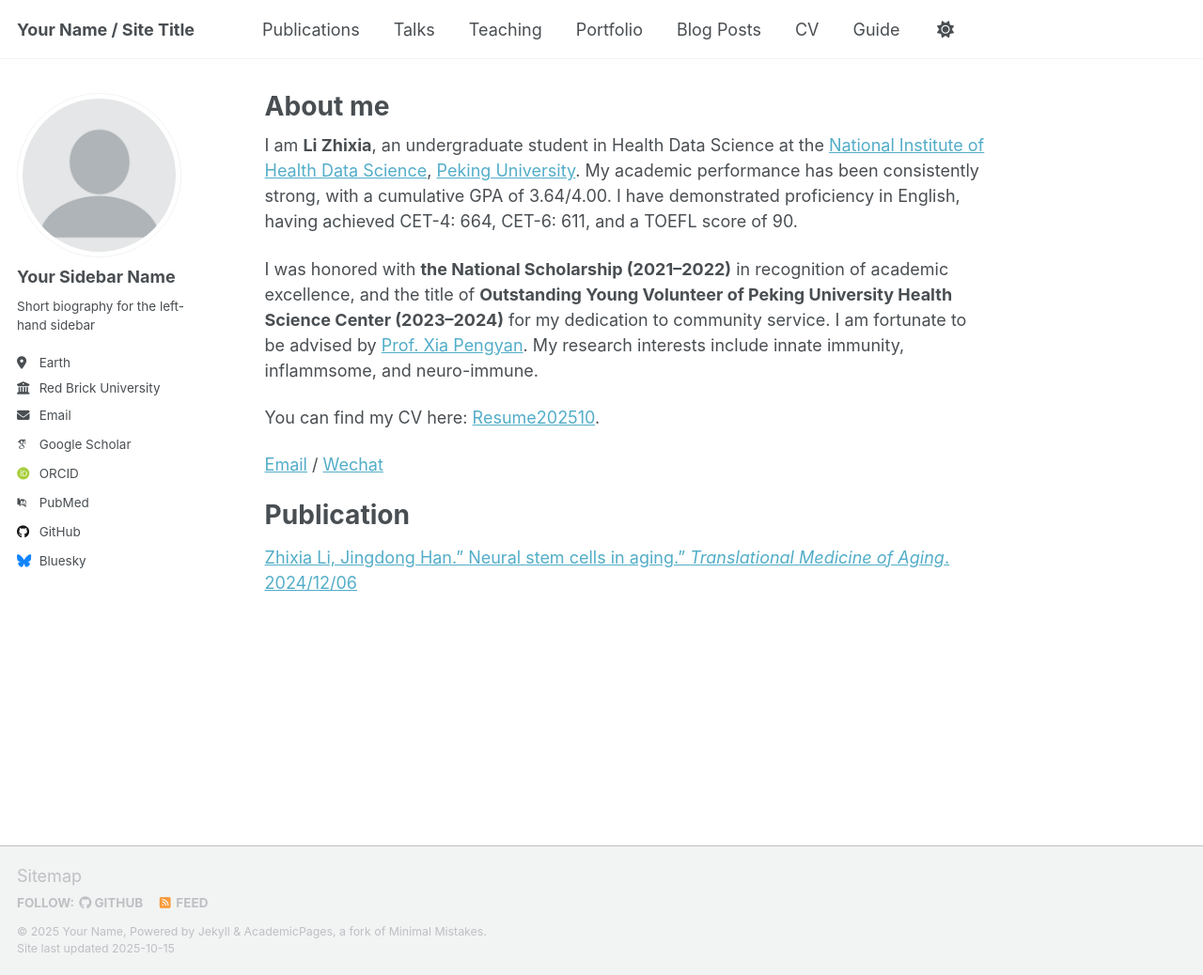
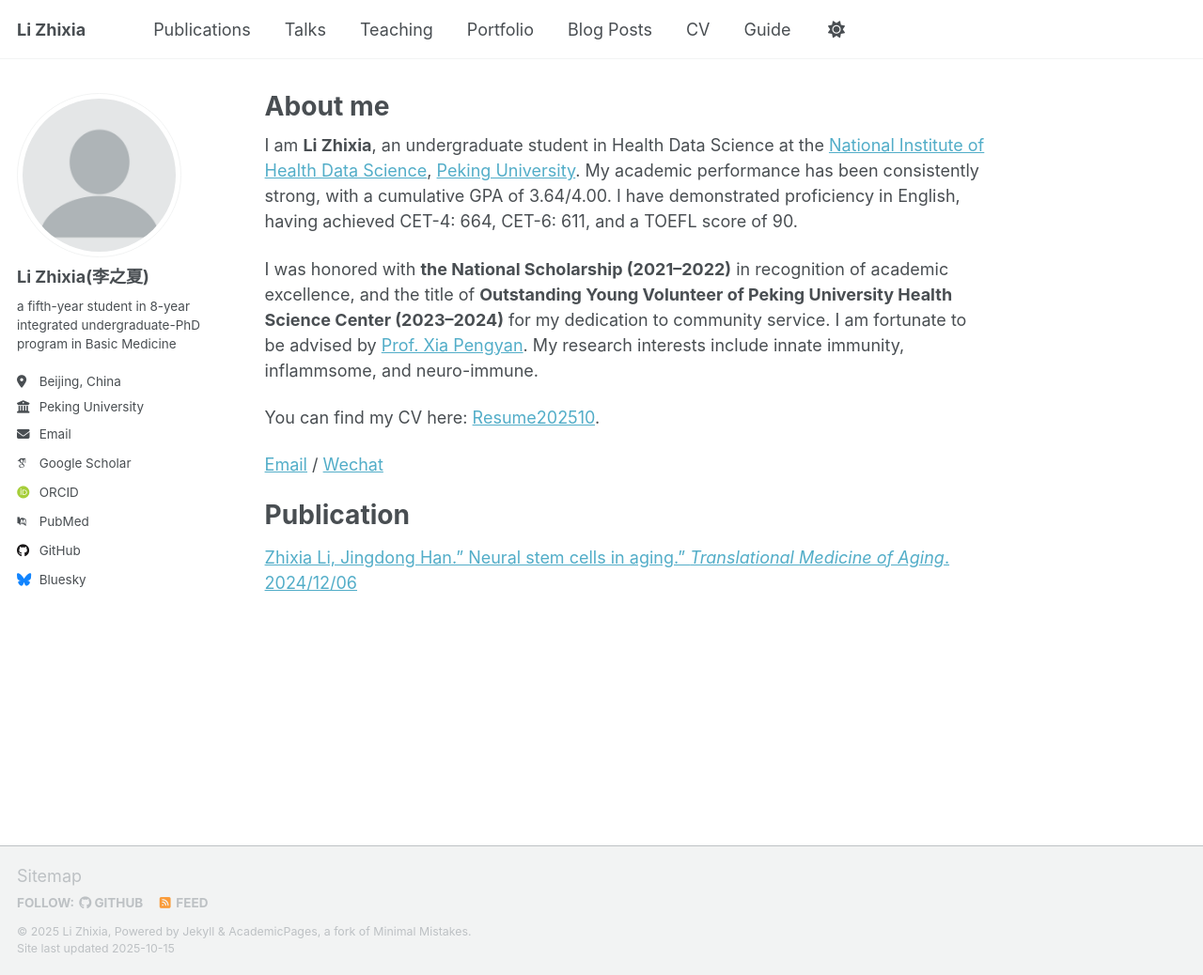
Before and after one commit to lizhixia923-oss/lizhixia923-oss.github.io, a Jekyll site: the page built from _pages/about.md, in a window 1280 px wide and 1038 px high. Shown: the whole window at 94% size. Built offline with Jekyll 4.4.1, drawn with Linux system fonts in a browser that asks for light colours; some web fonts are replaced; a script that is not in the unit is left out.

Commit message:
Update _config.yml

```diff
--- a/_config.yml
+++ b/_config.yml
@@ -9,11 +9,11 @@
 # Basic Site Settings
 locale                   : "en-US"
 site_theme               : "default" # Currently available options are "default", "air"
-title                    : "Your Name / Site Title"
+title                    : "Li Zhixia"
 title_separator          : "-"
-name                     : &name "Your Name"
+name                     : &name "Li Zhixia"
 description              : &description "Your Name's academic portfolio"   # Update this with a general description of your site, this is the default if not overridden by a page
-url                      : https://academicpages.github.io # The base hostname & protocol for your site e.g. "https://[your GitHub username].github.io",
+url                      : https://academicpages.github.io # The base hostname & protocol for your site e.g. "https://lizhixia923-oss.github.io",
                                                            # or if you already have some other page hosted on Github then use "https://[your GitHub username].github.io/[Your Repo Name]"
 baseurl                  : "" # the subpath of your site, e.g. "/blog"
 repository               : "academicpages/academicpages.github.io"
@@ -24,13 +24,13 @@ repository               : "academicpages/academicpages.github.io"
 author:
   # Biographic information
   avatar           : "profile.png"
-  name             : "Your Sidebar Name"
+  name             : "Li Zhixia(李之夏)"
   pronouns         : # example: "she/her"
-  bio              : "Short biography for the left-hand sidebar"
-  location         : "Earth"
-  employer         : "Red Brick University"
+  bio              : "a fifth-year student in 8-year integrated undergraduate-PhD program in Basic Medicine"
+  location         : "Beijing, China"
+  employer         : "Peking University"
   uri              : # URL
-  email            : "none@example.org"
+  email            : "lizhixiasherry@outlook.com"
 
   # Academic websites
   academia         : # URL
@@ -38,7 +38,7 @@ author:
   googlescholar    : "https://scholar.google.com/citations?user=PS_CX0AAAAAJ"
   inspire-hep      : # URL
   impactstory      : # URL
-  orcid            : "http://orcid.org/yourorcidurl"
+  orcid            : "https://orcid.org/0009-0004-2386-583X"
   semantic         : # URL
   pubmed           : "https://www.ncbi.nlm.nih.gov/pubmed/?term=john+snow"
   researchgate     : # URL
```
